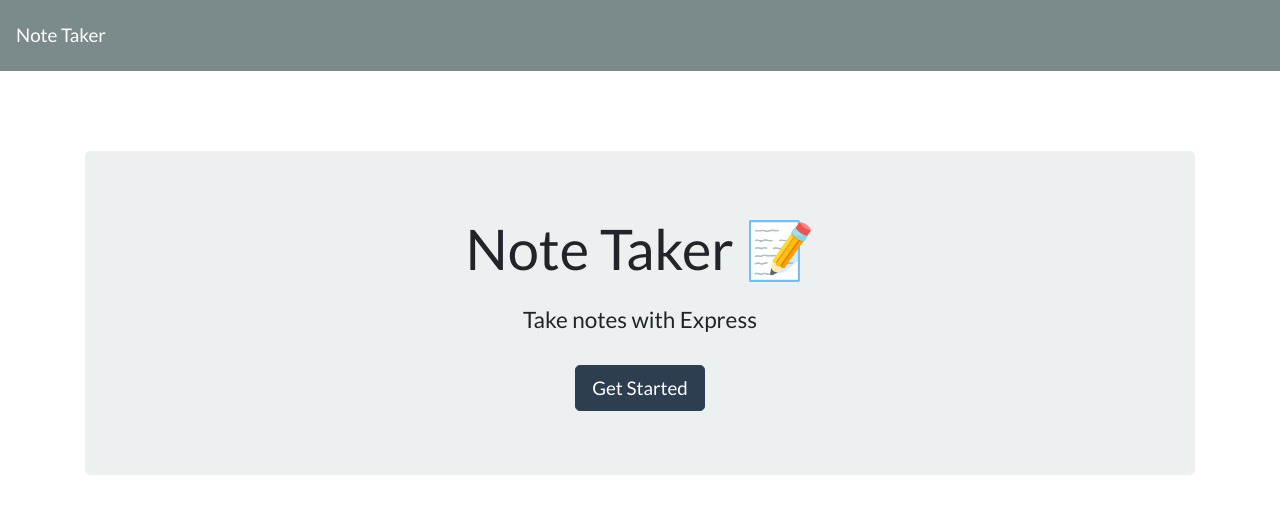
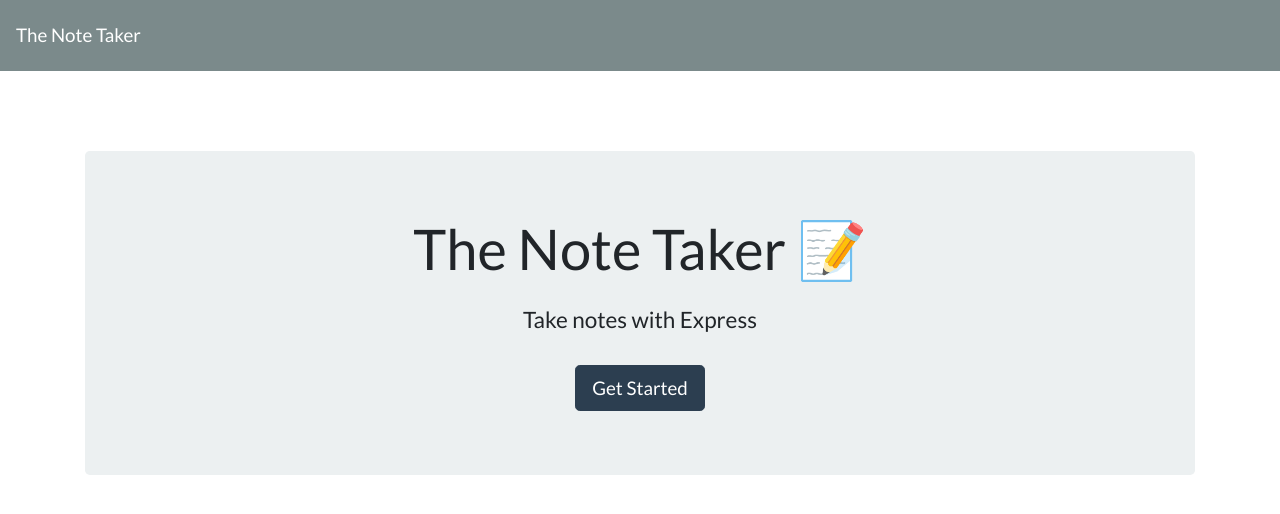
Before and after one commit to hergemony/thenotetaker, a website: page public/index.html in a window 1280 px wide. Drawn offline with nearby package versions, Linux system fonts and the light colour scheme; no server answers.

Commit message:
update before heroku

```diff
--- a/public/index.html
+++ b/public/index.html
@@ -5,18 +5,18 @@
   <meta charset="UTF-8">
   <meta name="viewport" content="width=device-width, initial-scale=1.0">
   <meta http-equiv="X-UA-Compatible" content="ie=edge">
-  <title>Note Taker</title>
+  <title>The Note Taker</title>
   <link rel="stylesheet" href="https://cdnjs.cloudflare.com/ajax/libs/bootswatch/4.1.3/flatly/bootstrap.min.css" />
 </head>
 
 <body>
   <nav class="navbar navbar-dark bg-dark">
-    <a class="navbar-brand" href="/">Note Taker
+    <a class="navbar-brand" href="/">The Note Taker
     </a>
   </nav>
   <div class="container">
     <div style="margin-top: 80px;" class="jumbotron text-center">
-      <h1 class="display-4">Note Taker <span role="img" aria-label="Memo">📝</span></h1>
+      <h1 class="display-4">The Note Taker <span role="img" aria-label="Memo">📝</span></h1>
       <h4 class="mt-4">Take notes with Express</h4>
       <a class="btn btn-primary btn-lg mt-4" href="/notes" role="button">Get Started</a>
     </div>
--- a/server.js
+++ b/server.js
@@ -1,5 +1,5 @@
 // to develop using Express js and create the backend with server.js
-
+// this must NOT be in the public file as it is backend
 const express = require('express');
 const webrouter = require('./routing/web');
 const apifile = require('./routing/api');
```
Also changed, not shown: public/notes.html (+2 -2 lines), README.md.
